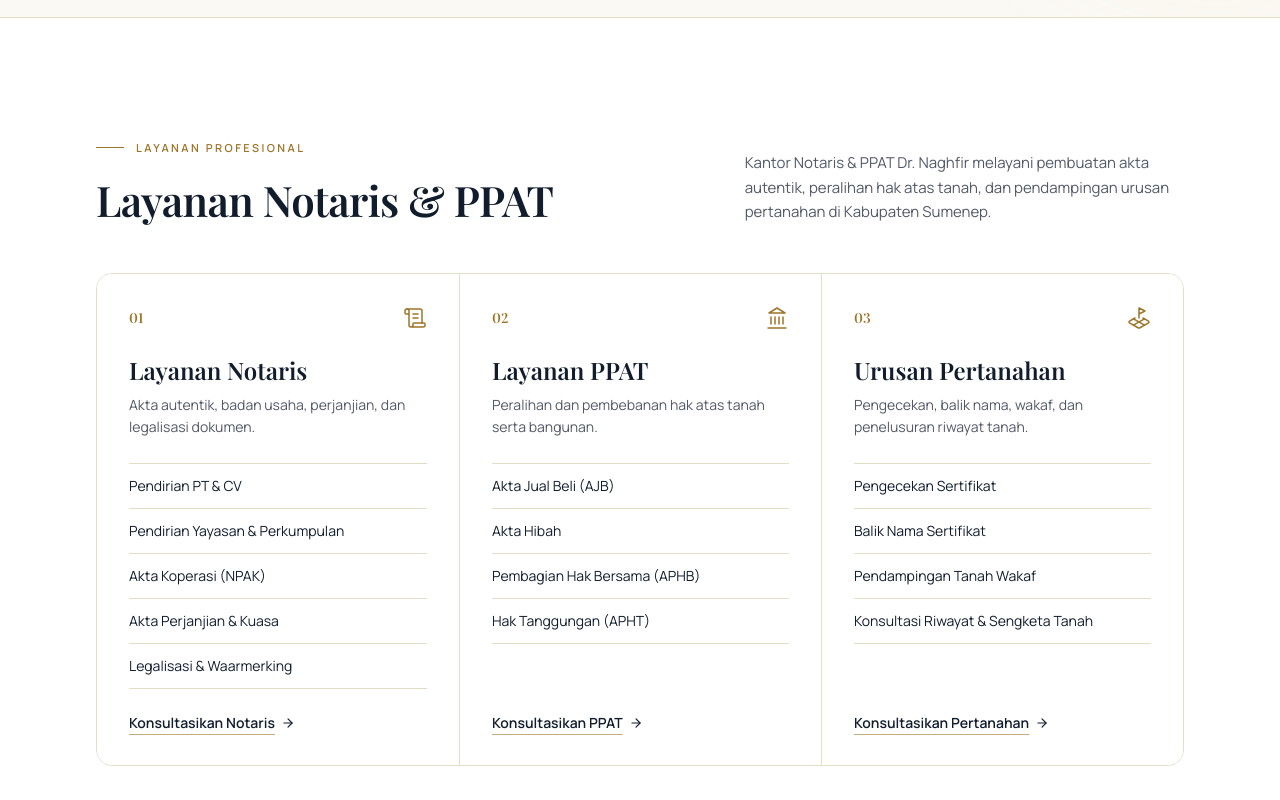
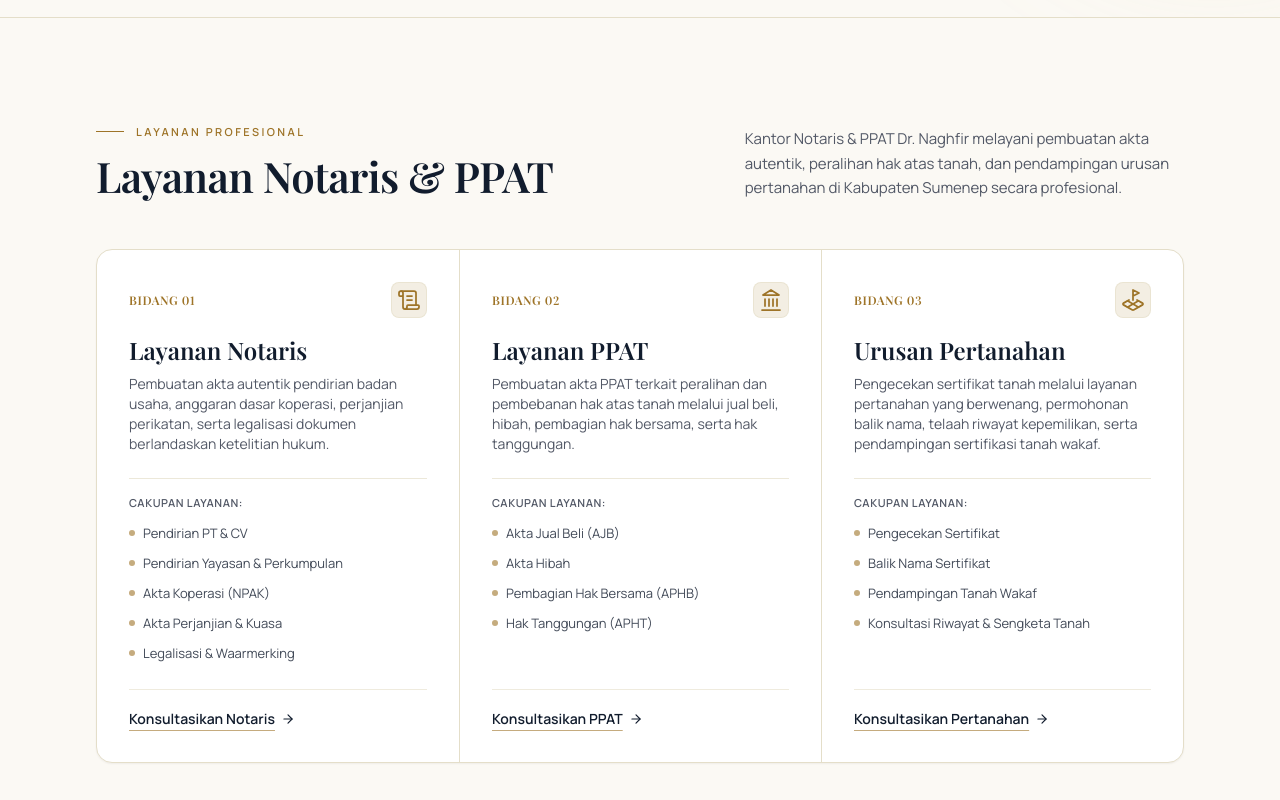
Before and after one commit to hamrasidi7-rgb/naghfir, a Next.js app: page / in a window 1280 px wide. Shown: the part 700-1500 px from the top of the page. Built offline with nearby package versions, Linux system fonts and the light colour scheme.

Commit message:
feat: refine services section with legal editorial triptych and proportional scope

```diff
--- a/src/components/beranda/ServicesSection.tsx
+++ b/src/components/beranda/ServicesSection.tsx
@@ -9,6 +9,16 @@ const CATEGORY_ICONS: Record<CategoryId, React.ElementType> = {
   notaris: ScrollText,
   ppat: Landmark,
   pertanahan: LandPlot,
+};
+
+// Deskripsi ringkas & proporsional (15–20 kata, bebas klaim absolut, istilah yuridis tepat)
+const CATEGORY_DESCRIPTIONS: Record<CategoryId, string> = {
+  notaris:
+    'Pembuatan akta autentik pendirian badan usaha, anggaran dasar koperasi, perjanjian perikatan, serta legalisasi dokumen berlandaskan ketelitian hukum.',
+  ppat:
+    'Pembuatan akta PPAT terkait peralihan dan pembebanan hak atas tanah melalui jual beli, hibah, pembagian hak bersama, serta hak tanggungan.',
+  pertanahan:
+    'Pengecekan sertifikat tanah melalui layanan pertanahan yang berwenang, permohonan balik nama, telaah riwayat kepemilikan, serta pendampingan sertifikasi tanah wakaf.',
 };
 
 interface ServicesSectionProps {
@@ -29,64 +39,91 @@ export default function ServicesSection({ whatsappNumber }: ServicesSectionProps
   };
 
   return (
-    <section id="layanan" className="scroll-mt-20 border-y border-line bg-white">
-      <div className="page-container py-20 lg:py-28">
-        {/* Judul */}
+    <section id="layanan" className="scroll-mt-20 border-y border-line bg-paper">
+      <div className="page-container py-16 sm:py-20 lg:py-24">
+        {/* Header Seksi */}
         <div className="grid grid-cols-1 gap-6 lg:grid-cols-12 lg:items-end">
           <div className="lg:col-span-7">
             <p className="eyebrow">Layanan Profesional</p>
-            <h2 className="section-title mt-5">Layanan Notaris &amp; PPAT</h2>
+            <h2 className="section-title mt-3">Layanan Notaris &amp; PPAT</h2>
           </div>
-          <p className="max-w-md text-[15px] leading-relaxed text-muted lg:col-span-5 lg:justify-self-end">
+          <p className="max-w-md text-sm leading-relaxed text-muted sm:text-[15px] lg:col-span-5 lg:justify-self-end">
             Kantor Notaris &amp; PPAT Dr. Naghfir melayani pembuatan akta autentik, peralihan hak
-            atas tanah, dan pendampingan urusan pertanahan di Kabupaten Sumenep.
+            atas tanah, dan pendampingan urusan pertanahan di Kabupaten Sumenep secara profesional.
           </p>
         </div>
 
-        {/* Tiga kelompok layanan */}
-        <div className="mt-12 grid grid-cols-1 overflow-hidden rounded-2xl border border-line md:grid-cols-3">
-          {SERVICE_CATEGORIES.map((cat, i) => {
+        {/* Tiga Pilar Layanan (Triptych Editorial Terpadu) */}
+        <div className="mt-12 overflow-hidden rounded-2xl border border-line bg-paper-card shadow-sm">
+          <div className="grid grid-cols-1 divide-y divide-line lg:grid-cols-3 lg:divide-y-0 lg:divide-x">
+            {SERVICE_CATEGORIES.map((cat) => {
               const Icon = CATEGORY_ICONS[cat.id];
               return (
                 <article
                   key={cat.id}
-                className={`flex flex-col bg-white p-7 sm:p-8 ${
-                  i > 0 ? 'border-t border-line md:border-l md:border-t-0' : ''
-                }`}
+                  className="flex flex-col justify-between p-6 sm:p-8 transition-colors hover:bg-paper-muted/20"
                 >
+                  <div>
+                    {/* Header Kartu */}
                     <div className="flex items-center justify-between">
-                  <span className="font-serif text-sm font-semibold text-brass">{cat.number}</span>
-                  <Icon className="h-6 w-6 text-brass" strokeWidth={1.5} />
+                      <span className="font-serif text-xs font-semibold tracking-wider text-brass uppercase">
+                        Bidang {cat.number}
+                      </span>
+                      <div className="flex h-9 w-9 items-center justify-center rounded-lg border border-line/60 bg-paper-muted">
+                        <Icon className="h-4.5 w-4.5 text-brass" strokeWidth={1.75} />
                       </div>
-                <h3 className="mt-6 font-serif text-2xl font-semibold text-ink">{cat.title}</h3>
-                <p className="mt-2 text-sm leading-relaxed text-muted">{cat.tagline}</p>
+                    </div>
 
-                <ul className="mt-6 flex-1 border-t border-line">
+                    {/* Judul & Deskripsi Proporsional */}
+                    <h3 className="mt-4 font-serif text-xl font-semibold text-ink sm:text-2xl">
+                      {cat.title}
+                    </h3>
+                    <p className="mt-2 text-xs leading-relaxed text-muted sm:text-sm">
+                      {CATEGORY_DESCRIPTIONS[cat.id]}
+                    </p>
+
+                    {/* Cakupan Layanan Utama */}
+                    <div className="mt-6 border-t border-line/70 pt-4">
+                      <p className="text-[11px] font-semibold uppercase tracking-wider text-muted">
+                        Cakupan Layanan:
+                      </p>
+                      <ul className="mt-2.5 space-y-1.5">
                         {cat.services.map((srv) => (
-                    <li key={srv.id} className="border-b border-line">
+                          <li key={srv.id}>
                             <button
                               type="button"
                               onClick={() => choose(cat.id, srv.id)}
-                        className="group flex w-full items-center justify-between gap-3 py-3 text-left text-sm text-ink transition-colors hover:text-brass-deep"
+                              className="group flex w-full items-center justify-between py-1 text-left text-xs text-ink/80 transition-colors hover:text-brass sm:text-[13px]"
                             >
-                        <span>{srv.name}</span>
-                        <ArrowRight className="h-3.5 w-3.5 shrink-0 text-brass opacity-0 transition-all group-hover:translate-x-0.5 group-hover:opacity-100" />
+                              <span className="flex items-center gap-2">
+                                <span className="h-1.5 w-1.5 shrink-0 rounded-full bg-brass/60 transition-colors group-hover:bg-brass" />
+                                <span className="transition-transform group-hover:translate-x-0.5">
+                                  {srv.name}
+                                </span>
+                              </span>
+                              <ArrowRight className="h-3 w-3 shrink-0 text-brass opacity-0 transition-all group-hover:translate-x-0.5 group-hover:opacity-100" />
                             </button>
                           </li>
                         ))}
                       </ul>
+                    </div>
+                  </div>
 
+                  {/* Tindakan Konsultasi */}
+                  <div className="mt-6 border-t border-line/60 pt-4">
                     <button
                       type="button"
                       onClick={() => choose(cat.id, cat.services[0].id)}
-                  className="text-link mt-6 self-start"
+                      className="text-link text-xs font-semibold sm:text-sm"
                     >
                       Konsultasikan {cat.label}
                       <ArrowRight className="h-3.5 w-3.5" />
                     </button>
+                  </div>
                 </article>
               );
             })}
+          </div>
         </div>
 
         {/* Simulasi alur konsultasi */}
```
Lines whose indentation alone changed are shown as unchanged.
